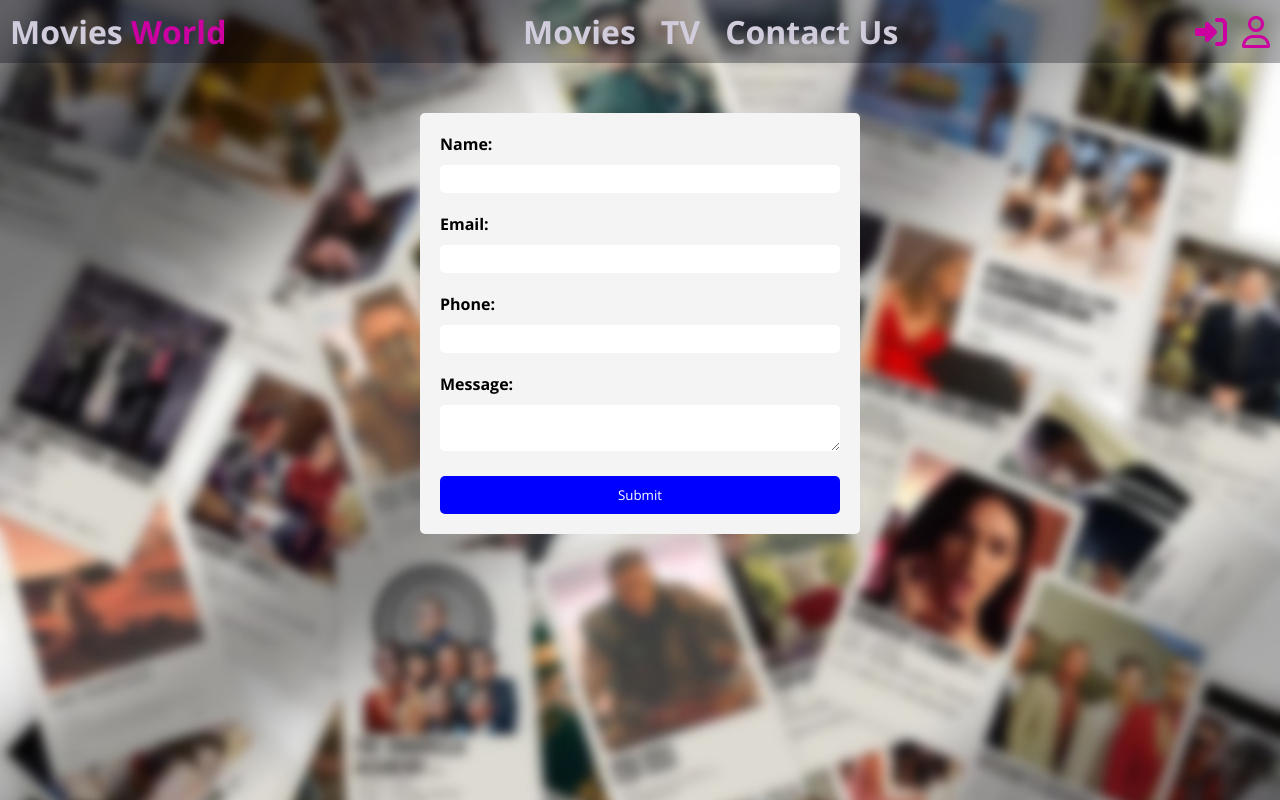
After one commit to BasselMalek/obscure-site-private, a PHP site: page /contact.html in a window 1280 px wide. The commit adds this page. Run offline with PHP 8.4, Linux system fonts and the light colour scheme; some libraries are stand-ins or nearby versions.

Commit message:
feat(contact): simple layout

```diff
--- /dev/null
+++ b/contact.html
@@ -0,0 +1,52 @@
+<!DOCTYPE html>
+<html lang="en">
+
+<head>
+    <meta charset="UTF-8">
+    <meta http-equiv="X-UA-Compatible" content="IE=edge">
+    <meta name="viewport" content="width=device-width, initial-scale=1.0">
+    <link rel="stylesheet" href="css/main_page.css">
+    <script src="https://kit.fontawesome.com/5658c860c9.js" crossorigin="anonymous"></script>
+    <link rel="preconnect" href="https://fonts.googleapis.com">
+    <link rel="preconnect" href="https://fonts.gstatic.com" crossorigin>
+    <link href="https://fonts.googleapis.com/css2?family=Open+Sans:ital,wght@0,400;0,700;1,400&display=swap"
+        rel="stylesheet">
+    <link rel="stylesheet" href="css\contact.css">
+
+    <title>Contact Us</title>
+</head>
+
+<body>
+    <div class="expanded-nav-wrapper">
+        <nav class="expanded-nav">
+            <a href="index.html" class="expanded-nav-logo">Movies <span class="pink">World</span></a>
+            <div class="expanded-nav-links">
+                <a href="movies.html">Movies</i></a>
+                <a href="tvshows.html">TV</i></a>
+                <a href="contact.html">Contact Us</i></a>
+            </div>
+            <div class="expanded-nav-icons"><a href=""><i class="fa-solid fa-right-to-bracket"></i></a><a href=""><i
+                        class="fa-regular fa-user"></i></a></div>
+        </nav>
+    </div>
+    <div class="form-wrapper">
+        <form method="POST" action="">
+            <label for="name">Name:</label>
+            <input type="text" id="name" name="name" required>
+
+            <label for="email">Email:</label>
+            <input type="email" id="email" name="email" required>
+
+            <label for="phone">Phone:</label>
+            <input type="tel" id="phone" name="phone" required>
+
+            <label for="message">Message:</label>
+            <textarea id="message" name="message" required></textarea>
+
+            <button type="submit">Submit</button>
+        </form>
+    </div>
+
+</body>
+
+</html>
--- /dev/null
+++ b/css/contact.css
@@ -0,0 +1,76 @@
+* {
+  font-family: "Open Sans", sans-serif;
+}
+body {
+  background-image: url("/images/login_blurred_bg.jpg");
+  background-repeat: no-repeat;
+  background-size: cover;
+  margin: 0%;
+}
+nav {
+  background-color: rgba(2, 2, 15, 0.3);
+  display: flex;
+  justify-content: space-between;
+  padding: 10px;
+}
+
+.expanded-nav a {
+  font-weight: bold;
+  font-size: 32px;
+  text-decoration: none;
+  color: #d1ccdcff;
+}
+.expanded-nav span {
+  color: #cc00a0ff;
+}
+
+.expanded-nav .fa-solid,
+.fa-regular {
+  color: #cc00a0ff;
+}
+
+.expanded-nav-icons {
+  display: flex;
+  gap: 15px;
+}
+.expanded-nav-links {
+  display: flex;
+  justify-content: center;
+  align-items: center;
+  gap: 25px;
+}
+form {
+  margin: 50px auto;
+  width: 400px;
+  background-color: #f4f4f4;
+  padding: 20px;
+  border-radius: 5px;
+}
+
+label {
+  display: block;
+  font-weight: bold;
+  margin-bottom: 10px;
+}
+
+input[type="text"],
+input[type="email"],
+input[type="tel"],
+textarea {
+  padding: 5px;
+  width: 100%;
+  border-radius: 5px;
+  border: none;
+  margin-bottom: 20px;
+  box-sizing: border-box;
+}
+
+button[type="submit"] {
+  background-color: blue;
+  color: #fff;
+  padding: 10px;
+  border: none;
+  border-radius: 5px;
+  cursor: pointer;
+  width: 100%;
+}
--- a/css/main_page.css
+++ b/css/main_page.css
@@ -7,7 +7,6 @@
 
 * {
   font-family: "Open Sans", sans-serif;
-  overflow: visible;
 }
 body {
   background-color: #ffffff;
```
Also changed, not shown: js/index.js (added, +18 -0 lines), images/placeholder.jpg (added).
